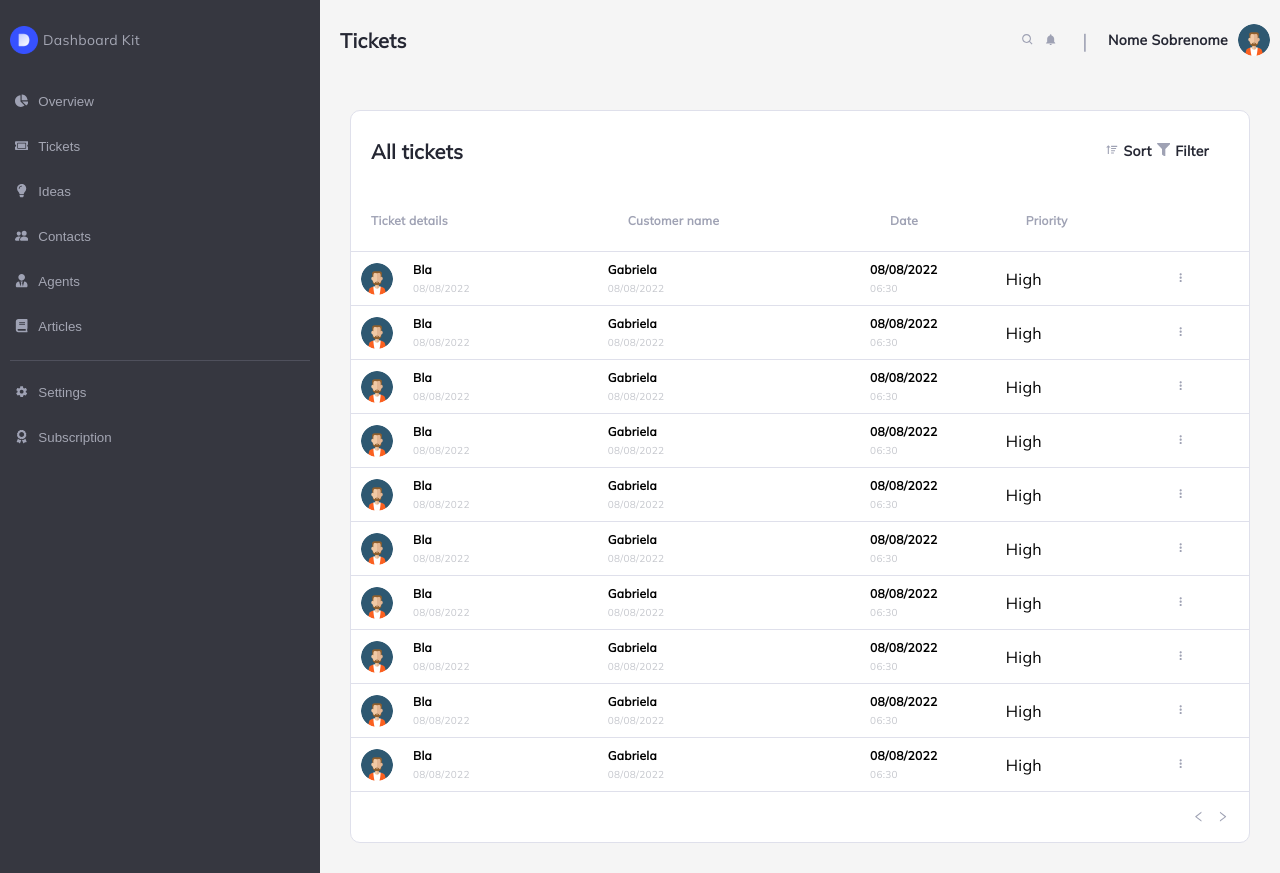
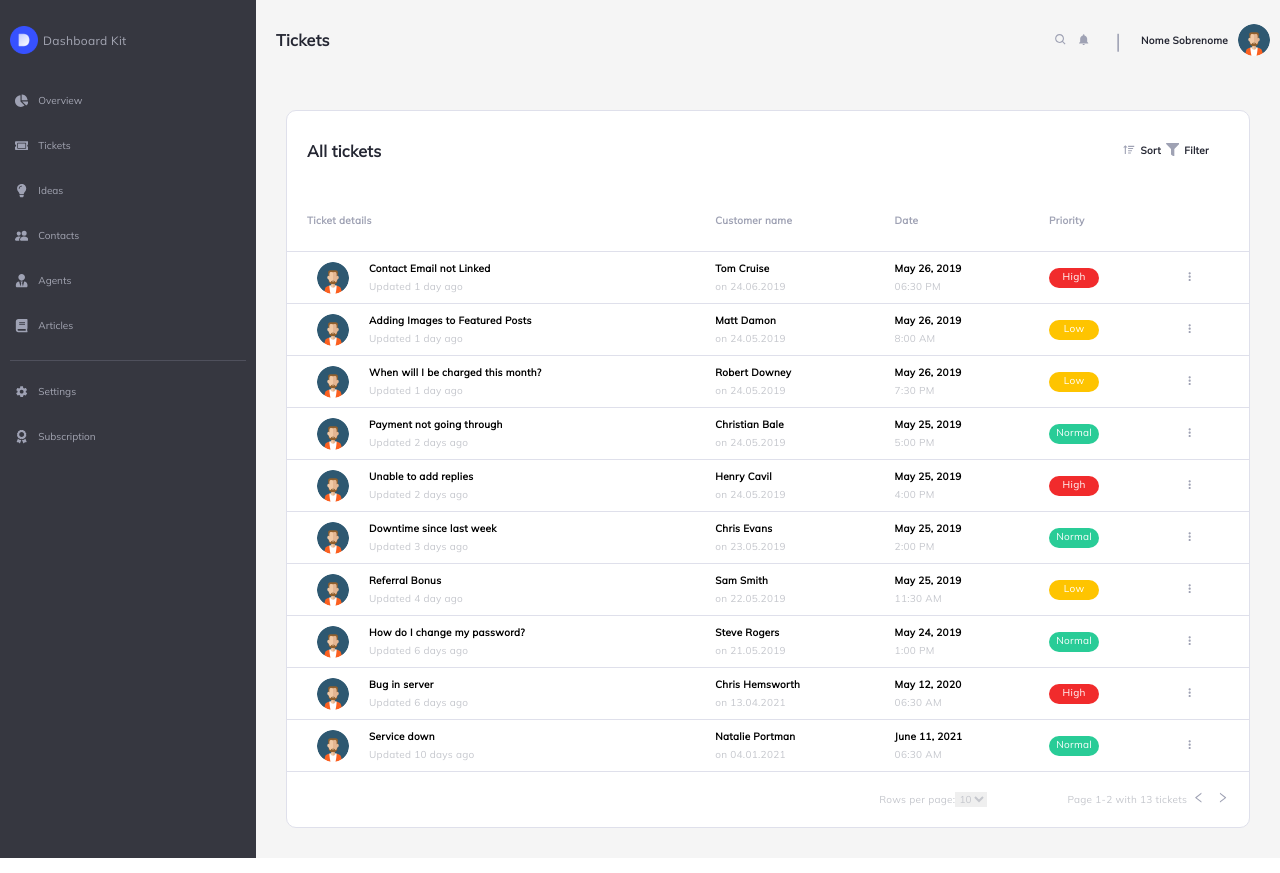
Before and after one commit to JuanFreitas094/dashboard-kit, a Next.js app: page /tickets in a window 1280 px wide. Built offline with nearby package versions, Linux system fonts and the light colour scheme.

Commit message:
Finalizada pagina de tickets

```diff
--- a/pages/_app.jsx
+++ b/pages/_app.jsx
@@ -28,7 +28,7 @@ function App ({ Component, pageProps }) {
   return (
     <>
       <link rel="preconnect" href="https://fonts.googleapis.com"></link>
-      <link rel="preconnect" href="https://fonts.gstatic.com" crossorigin></link>
+      <link rel="preconnect" href="https://fonts.gstatic.com" crossOrigin></link>
       <link href="https://fonts.googleapis.com/css2?family=Mulish:wght@200;400&display=swap" rel="stylesheet"></link>
       <ThemeProvider theme={theme}>
         <GlobalStyle />
--- a/pages/tickets.jsx
+++ b/pages/tickets.jsx
@@ -15,11 +15,11 @@ const StyledComponent = styled.div `
 `
 const StyledContent = styled.div`
     display: block;
-    width: 75%;
+    width: 80%;
 `
 
 const StyledMenu = styled.div`
-    width: 25%;
+    width: 20%;
 `
 
 const WIDHT_BREAK = '700px';
@@ -47,7 +47,7 @@ const StyledNavbar = styled.div`
 `
 
 const StyledTitle = styled.span `
-    font-size: 20px;
+    font-size: 16px;
     font-weight: bold;
     text-align: left;
     color: ${props => props.theme.black};
@@ -69,7 +69,7 @@ const StyledButtons = styled.div `
 
 const StyledText = styled.p `
     color: ${props => props.theme.black};
-    font-size: 14px;
+    font-size: 10px;
     font-weight: 600;
 `
 
--- a/public/MOCK_DATA.json
+++ b/public/MOCK_DATA.json
@@ -1,210 +1,210 @@
 [
 	{
 		"Ticket details": {
-			"Text": "Bla",
-			"Last updated": "08/08/2022",
+			"Text": "Contact Email not Linked",
+			"Last updated": "Updated 1 day ago",
 			"Image": "avatar.png"
 		},
 		"Customer name": {
-			"Name": "Gabriela",
-			"Last updated": "08/08/2022"
+			"Name": "Tom Cruise",
+			"Last updated": "on 24.06.2019"
 		},
 		"Date": {
-			"Date": "08/08/2022",
-			"Time": "06:30"
+			"Date": "May 26, 2019",
+			"Time": "06:30 PM"
 		},
 		"Priority": "High"
 	},
 	{
 		"Ticket details": {
-			"Text": "Bla",
-			"Last updated": "08/08/2022",
+			"Text": "Adding Images to Featured Posts",
+			"Last updated": "Updated 1 day ago",
 			"Image": "avatar.png"
 		},
 		"Customer name": {
-			"Name": "Gabriela",
-			"Last updated": "08/08/2022"
+			"Name": "Matt Damon",
+			"Last updated": "on 24.05.2019"
 		},
 		"Date": {
-			"Date": "08/08/2022",
-			"Time": "06:30"
+			"Date": "May 26, 2019",
+			"Time": "8:00 AM"
+		},
+		"Priority": "Low"
+	},
+	{
+		"Ticket details": {
+			"Text": "When will I be charged this month?",
+			"Last updated": "Updated 1 day ago",
+			"Image": "avatar.png"
+		},
+		"Customer name": {
+			"Name": "Robert Downey",
+			"Last updated": "on 24.05.2019"
+		},
+		"Date": {
+			"Date": "May 26, 2019",
+			"Time": "7:30 PM"
+		},
+		"Priority": "Low"
+	},
+	{
+		"Ticket details": {
+			"Text": "Payment not going through",
+			"Last updated": "Updated 2 days ago",
+			"Image": "avatar.png"
+		},
+		"Customer name": {
+			"Name": "Christian Bale",
+			"Last updated": "on 24.05.2019"
+		},
+		"Date": {
+			"Date": "May 25, 2019",
+			"Time": "5:00 PM"
+		},
+		"Priority": "Normal"
+	},
+	{
+		"Ticket details": {
+			"Text": "Unable to add replies",
+			"Last updated": "Updated 2 days ago",
+			"Image": "avatar.png"
+		},
+		"Customer name": {
+			"Name": "Henry Cavil",
+			"Last updated": "on 24.05.2019"
+		},
+		"Date": {
+			"Date": "May 25, 2019",
+			"Time": "4:00 PM"
 		},
 		"Priority": "High"
 	},
 	{
 		"Ticket details": {
-			"Text": "Bla",
-			"Last updated": "08/08/2022",
+			"Text": "Downtime since last week",
+			"Last updated": "Updated 3 days ago",
 			"Image": "avatar.png"
 		},
 		"Customer name": {
-			"Name": "Gabriela",
-			"Last updated": "08/08/2022"
+			"Name": "Chris Evans",
+			"Last updated": "on 23.05.2019"
 		},
 		"Date": {
-			"Date": "08/08/2022",
-			"Time": "06:30"
+			"Date": "May 25, 2019",
+			"Time": "2:00 PM"
+		},
+		"Priority": "Normal"
+	},
+	{
+		"Ticket details": {
+			"Text": "Referral Bonus",
+			"Last updated": "Updated 4 day ago",
+			"Image": "avatar.png"
+		},
+		"Customer name": {
+			"Name": "Sam Smith",
+			"Last updated": "on 22.05.2019"
+		},
+		"Date": {
+			"Date": "May 25, 2019",
+			"Time": "11:30 AM"
+		},
+		"Priority": "Low"
+	},
+	{
+		"Ticket details": {
+			"Text": "How do I change my password?",
+			"Last updated": "Updated 6 days ago",
+			"Image": "avatar.png"
+		},
+		"Customer name": {
+			"Name": "Steve Rogers",
+			"Last updated": "on 21.05.2019"
+		},
+		"Date": {
+			"Date": "May 24, 2019",
+			"Time": "1:00 PM"
+		},
+		"Priority": "Normal"
+	},
+	{
+		"Ticket details": {
+			"Text": "Bug in server",
+			"Last updated": "Updated 6 days ago",
+			"Image": "avatar.png"
+		},
+		"Customer name": {
+			"Name": "Chris Hemsworth",
+			"Last updated": "on 13.04.2021"
+		},
+		"Date": {
+			"Date": "May 12, 2020",
+			"Time": "06:30 AM"
 		},
 		"Priority": "High"
 	},
 	{
 		"Ticket details": {
-			"Text": "Bla",
-			"Last updated": "08/08/2022",
+			"Text": "Service down",
+			"Last updated": "Updated 10 days ago",
 			"Image": "avatar.png"
 		},
 		"Customer name": {
-			"Name": "Gabriela",
-			"Last updated": "08/08/2022"
+			"Name": "Natalie Portman",
+			"Last updated": "on 04.01.2021"
 		},
 		"Date": {
-			"Date": "08/08/2022",
-			"Time": "06:30"
+			"Date": "June 11, 2021",
+			"Time": "06:30 AM"
+		},
+		"Priority": "Normal"
+	},
+	{
+		"Ticket details": {
+			"Text": "Can't access teams",
+			"Last updated": "Updated 1 days ago",
+			"Image": "avatar.png"
+		},
+		"Customer name": {
+			"Name": "Cristiano Ronaldo",
+			"Last updated": "on 06.10.2021"
+		},
+		"Date": {
+			"Date": "September 13, 2021",
+			"Time": "12:30 PM"
+		},
+		"Priority": "Low"
+	},
+	{
+		"Ticket details": {
+			"Text": "Problem access network",
+			"Last updated": "Updated 30 minutes ago",
+			"Image": "avatar.png"
+		},
+		"Customer name": {
+			"Name": "Lebron James",
+			"Last updated": "on 04.10.2021"
+		},
+		"Date": {
+			"Date": "June 12, 2022",
+			"Time": "01:30 AM"
 		},
 		"Priority": "High"
 	},
 	{
 		"Ticket details": {
-			"Text": "Bla",
-			"Last updated": "08/08/2022",
+			"Text": "Install nuget package",
+			"Last updated": "Updated 2 days ago",
 			"Image": "avatar.png"
 		},
 		"Customer name": {
-			"Name": "Gabriela",
-			"Last updated": "08/08/2022"
+			"Name": "Renato Augusto",
+			"Last updated": "on 07.08.2022"
 		},
 		"Date": {
-			"Date": "08/08/2022",
-			"Time": "06:30"
+			"Date": "September 1, 1910",
+			"Time": "06:30 PM"
 		},
-		"Priority": "High"
-	},
-	{
-		"Ticket details": {
-			"Text": "Bla",
-			"Last updated": "08/08/2022",
-			"Image": "avatar.png"
-		},
-		"Customer name": {
-			"Name": "Gabriela",
-			"Last updated": "08/08/2022"
-		},
-		"Date": {
-			"Date": "08/08/2022",
-			"Time": "06:30"
-		},
-		"Priority": "High"
-	},
-	{
-		"Ticket details": {
-			"Text": "Bla",
-			"Last updated": "08/08/2022",
-			"Image": "avatar.png"
-		},
-		"Customer name": {
-			"Name": "Gabriela",
-			"Last updated": "08/08/2022"
-		},
-		"Date": {
-			"Date": "08/08/2022",
-			"Time": "06:30"
-		},
-		"Priority": "High"
-	},
-	{
-		"Ticket details": {
-			"Text": "Bla",
-			"Last updated": "08/08/2022",
-			"Image": "avatar.png"
-		},
-		"Customer name": {
-			"Name": "Gabriela",
-			"Last updated": "08/08/2022"
-		},
-		"Date": {
-			"Date": "08/08/2022",
-			"Time": "06:30"
-		},
-		"Priority": "High"
-	},
-	{
-		"Ticket details": {
-			"Text": "Bla",
-			"Last updated": "08/08/2022",
-			"Image": "avatar.png"
-		},
-		"Customer name": {
-			"Name": "Gabriela",
-			"Last updated": "08/08/2022"
-		},
-		"Date": {
-			"Date": "08/08/2022",
-			"Time": "06:30"
-		},
-		"Priority": "High"
-	},
-	{
-		"Ticket details": {
-			"Text": "Bla",
-			"Last updated": "08/08/2022",
-			"Image": "avatar.png"
-		},
-		"Customer name": {
-			"Name": "Gabriela",
-			"Last updated": "08/08/2022"
-		},
-		"Date": {
-			"Date": "08/08/2022",
-			"Time": "06:30"
-		},
-		"Priority": "High"
-	},
-	{
-		"Ticket details": {
-			"Text": "Bla",
-			"Last updated": "08/08/2022",
-			"Image": "avatar.png"
-		},
-		"Customer name": {
-			"Name": "Gabriela",
-			"Last updated": "08/08/2022"
-		},
-		"Date": {
-			"Date": "08/08/2022",
-			"Time": "06:30"
-		},
-		"Priority": "High"
-	},
-	{
-		"Ticket details": {
-			"Text": "Bla",
-			"Last updated": "08/08/2022",
-			"Image": "avatar.png"
-		},
-		"Customer name": {
-			"Name": "Gabriela",
-			"Last updated": "08/08/2022"
-		},
-		"Date": {
-			"Date": "08/08/2022",
-			"Time": "06:30"
-		},
-		"Priority": "High"
-	},
-	{
-		"Ticket details": {
-			"Text": "Bla",
-			"Last updated": "08/08/2022",
-			"Image": "avatar.png"
-		},
-		"Customer name": {
-			"Name": "Gabriela",
-			"Last updated": "08/08/2022"
-		},
-		"Date": {
-			"Date": "08/08/2022",
-			"Time": "06:30"
-		},
-		"Priority": "High"
+		"Priority": "Normal"
 	}
 ]
--- a/src/components/inputs/ButtonMenu.jsx
+++ b/src/components/inputs/ButtonMenu.jsx
@@ -9,7 +9,7 @@ const StyledButtonMenu = styled.button`
     background: transparent;
     border: none;
 
-    :hover {
+    :hover, :focus {
         background-color: ${props => props.theme.menuButtonHover};
         border-left: 2px solid white;
     }
@@ -26,6 +26,8 @@ const StyledIcon = styled.div`
 
 const StyledText = styled.p`
     padding: 0 10px;
+    font-size: 10px;
+    font-family: 'Mulish', sans-serif;
     color: ${props => props.theme.lightGrey}
 `
 
--- /dev/null
+++ b/src/components/inputs/Tag.jsx
@@ -0,0 +1,56 @@
+import styled from "styled-components";
+
+const StyledTagNormal = styled.div`
+    width: 50px;
+    height: 20px;
+    border-radius: 30px;
+    background-color: ${props => props.theme.backgroundTagNormal};
+`
+
+const StyledTagHigh = styled.div`
+    width: 50px;
+    height: 20px;
+    border-radius: 30px;
+    background-color: ${props => props.theme.backgroundTagHigh};
+`
+
+const StyledTagLow = styled.div`
+    width: 50px;
+    height: 20px;
+    border-radius: 30px;
+    background-color: ${props => props.theme.backgroundTagLow};
+`
+
+const StyledText = styled.p`
+    text-align: center;
+    font-size: 10px;
+    color: white;
+    padding-top: 2px;
+`
+
+function Tag(priority) {
+    const priorityText = priority['priority']
+    if (priorityText === "High") {
+        return (
+            <StyledTagHigh>
+                <StyledText>{priorityText}</StyledText>
+            </StyledTagHigh>
+        )
+    } else if (priorityText === "Low") {
+        return (
+            <StyledTagLow>
+                <StyledText>{priorityText}</StyledText>
+            </StyledTagLow>
+        )
+    } else if (priorityText === "Normal"){
+        return (
+            <StyledTagNormal>
+                <StyledText>{priorityText}</StyledText>
+            </StyledTagNormal>
+        )
+    } else {
+        return null
+    }
+}
+
+export default Tag
--- a/src/components/layout/Menu.jsx
+++ b/src/components/layout/Menu.jsx
@@ -36,7 +36,7 @@ const StyledTitle = styled.div `
 `
 
 const StyledText = styled.p`
-    font-size: 14px;
+    font-size: 12px;
     padding-left: 5px;
     color: ${props => props.theme.lightGrey};
 `
@@ -54,8 +54,8 @@ function Menu() {
                 <StyledText>Dashboard Kit</StyledText>
             </StyledTitle>
 
-            <ButtonMenu name="Overview" icon={<FaChartPie/>} />
-            <ButtonMenu name="Tickets" icon={<FaTicketAlt/>} />
+            <a href="/overview"><ButtonMenu name="Overview" icon={<FaChartPie/>}></ButtonMenu></a>
+            <a href="/tickets"><ButtonMenu name="Tickets" icon={<FaTicketAlt/>} /></a>
             <ButtonMenu name="Ideas" icon={<FaLightbulb/>} />
             <ButtonMenu name="Contacts" icon={<BsFillPeopleFill/>} />
             <ButtonMenu name="Agents" icon={<FaUserTie/>} />
--- a/src/components/layout/Navbar.jsx
+++ b/src/components/layout/Navbar.jsx
@@ -14,7 +14,7 @@ const StyledNavbar = styled.div`
 
 const StyledTitle = styled.span `
     flex: 1;
-    font-size: 20px;
+    font-size: 16px;
     font-weight: bold;
     text-align: left;
     padding: 0 20px;
@@ -48,7 +48,7 @@ const StyledDivider = styled.p`
 
 const StyledText = styled.p `
     color: ${props => props.theme.black};
-    font-size: 14px;
+    font-size: 10px;
     font-weight: 600;
 `
 
--- a/src/components/layout/table/PaginationTable.jsx
+++ b/src/components/layout/table/PaginationTable.jsx
@@ -6,6 +6,7 @@ import { AiOutlineLeft } from 'react-icons/ai';
 import { useTable, usePagination } from 'react-table';
 import {COLUMNS} from './Columns';
 import { useMemo } from "react";
+import Tag from "../../inputs/Tag";
 
 const StyledContent = styled.div`
     display: flex;
@@ -44,7 +45,7 @@ const StyledTicketTextBlock = styled.div `
 `
 
 const StyledTextMain = styled.p `
-    font-size: 12px;
+    font-size: 10px;
     font-weight: 600;
     margin-bottom: 5px;
 `
@@ -56,7 +57,7 @@ const StyledText = styled.p `
 
 const StyledHeader = styled.th`
     padding: 0 20px;
-    font-size: 12px;
+    font-size: 10px;
     color: ${props => props.theme.grey};
     border-bottom: 1px solid ${props => props.theme.menuLineColor};
 `
@@ -79,10 +80,33 @@ const StyledButton = styled.button`
 const StyledPaginationButtons = styled.div`
     margin-left: auto;
     padding: 15px;
+    display: flex;
+    align-items:center;
 `
 
 const StyledTBody = styled.tbody`
     padding: 0 20px;
+`
+
+const StyledTd = styled.td`
+    padding: 0 20px;
+`
+
+const StyledSpan = styled.span`
+    color: ${props => props.theme.tableSubText};
+    font-size: 10px;
+`
+
+const StyledSelection = styled.select`
+    color: ${props => props.theme.tableSubText};
+    font-size: 10px;
+    border: none;
+    font-family: Mulish;
+`
+
+const StyledPageSize = styled.div`
+    padding-right: 80px;
+    padding-bottom: 5px;
 `
 
 function PaginationTable() {
@@ -97,6 +121,9 @@ function PaginationTable() {
         page,
         nextPage,
         previousPage,
+        pageOptions,
+        state,
+        setPageSize,
         prepareRow
     } = useTable(
         {
@@ -106,6 +133,7 @@ function PaginationTable() {
         usePagination
     )
 
+    const { pageIndex, pageSize } = state
 
     return (
         <StyledContent>
@@ -129,7 +157,7 @@ function PaginationTable() {
                     const priority = cells[3].value;
                     return (
                         <StyledTrRow>
-                            <td>
+                            <StyledTd>
                                 <StyledTicketInfo>
                                     <StyledImg src={ticketDetails['Image']} />
                                     <StyledTicketTextBlock>
@@ -137,21 +165,21 @@ function PaginationTable() {
                                         <StyledText>{ticketDetails['Last updated']}</StyledText>
                                     </StyledTicketTextBlock>
                                 </StyledTicketInfo>
-                            </td>
-                            <td>
+                            </StyledTd>
+                            <StyledTd>
                                 <StyledInfo>
                                     <StyledTextMain>{customerName['Name']}</StyledTextMain>
                                     <StyledText>{customerName['Last updated']}</StyledText>
                                 </StyledInfo>
-                            </td>
-                            <td>
+                            </StyledTd>
+                            <StyledTd>
                                 <StyledInfo>
                                     <StyledTextMain>{ticketDate['Date']}</StyledTextMain>
                                     <StyledText>{ticketDate['Time']}</StyledText>
                                 </StyledInfo>
-                            </td>
-                            <td>{priority}</td>
-                            <td><StyledButton> <BiDotsVerticalRounded /> </StyledButton></td>
+                            </StyledTd>
+                            <StyledTd><Tag priority={priority}/></StyledTd>
+                            <StyledTd><StyledButton> <BiDotsVerticalRounded /> </StyledButton></StyledTd>
 
                         </StyledTrRow>
                     )
@@ -159,60 +187,30 @@ function PaginationTable() {
             </StyledTBody>
         </StyledTable>
         <StyledPaginationButtons>
+            <StyledPageSize>
+                <StyledSpan>
+                    Rows per page:
+                </StyledSpan>
+                <StyledSelection value={pageSize} onChange={e => setPageSize(Number(e.target.value))}>
+                    {
+                        [5, 8, 10, 20].map(pageSize => (
+                            <option key={pageSize} value={pageSize}>
+                                {pageSize}
+                            </option>
+                        ))
+                    }
+                </StyledSelection>
+            </StyledPageSize>
+            <StyledSpan>
+                Page{' '}
+                    {(pageIndex + 1)}-{pageOptions.length} with {MOCK_DATA.length} tickets
+                {' '}
+            </StyledSpan>
             <StyledButton onClick={() => previousPage()}> <AiOutlineLeft/> </StyledButton>
             <StyledButton onClick={() => nextPage()}> <AiOutlineRight /> </StyledButton>
         </StyledPaginationButtons>
         </StyledContent>
     )
-    // return (
-    //     <StyledTable>
-    //         <StyledTHead>
-    //             <tr>
-    //                 <StyledHeader>Ticket details</StyledHeader>
-    //                 <StyledHeader>Customer name</StyledHeader>
-    //                 <StyledHeader>Date</StyledHeader>
-    //                 <StyledHeader>Priority</StyledHeader>
-    //                 <StyledHeader></StyledHeader>
-    //             </tr>
-    //         </StyledTHead>
-    //         <tbody>
-    //             {MOCK_DATA.map((item) => {
-    //                 const ticketDetails = item['Ticket details'];
-    //                 const customerName = item['Customer name'];
-    //                 const ticketDate = item['Date'];
-    //                 const priority = item['Priority'];
-    //                 return (
-    //                     <StyledTrRow>
-    //                         <>
-    //                             <td>
-    //                                 <StyledTicketInfo>
-    //                                     <StyledImg src={ticketDetails['Image']} />
-    //                                     <StyledTicketTextBlock>
-    //                                         <StyledTextMain>{ticketDetails['Text']}</StyledTextMain>
-    //                                         <StyledText>{ticketDetails['Last updated']}</StyledText>
-    //                                     </StyledTicketTextBlock>
-    //                                 </StyledTicketInfo>
-    //                             </td>
-    //                             <td>
-    //                                 <StyledInfo>
-    //                                     <StyledTextMain>{customerName['Name']}</StyledTextMain>
-    //                                     <StyledText>{customerName['Last updated']}</StyledText>
-    //                                 </StyledInfo>
-    //                             </td>
-    //                             <td>
-    //                                 <StyledInfo>
-    //                                     <StyledTextMain>{ticketDate['Date']}</StyledTextMain>
-    //                                     <StyledText>{ticketDate['Time']}</StyledText>
-    //                                 </StyledInfo>
-    //                             </td>
-    //                             <td>{priority}</td>
-    //                         </>
-    //                     </StyledTrRow>
-    //                 );
-    //             })}
-    //         </tbody>
-    //     </StyledTable>
-    // )
 }
 
 export default PaginationTable
--- a/src/components/theme.js
+++ b/src/components/theme.js
@@ -14,6 +14,9 @@ const theme = {
     menuButtonHover: '#4f505c',
     tableSubText: '#C5C7CD',
     backgroundMain: '#f5f5f5',
+    backgroundTagLow: '#FEC400',
+    backgroundTagHigh: '#F12B2C',
+    backgroundTagNormal: '#29CC97',
 }
 
 export default theme
```
